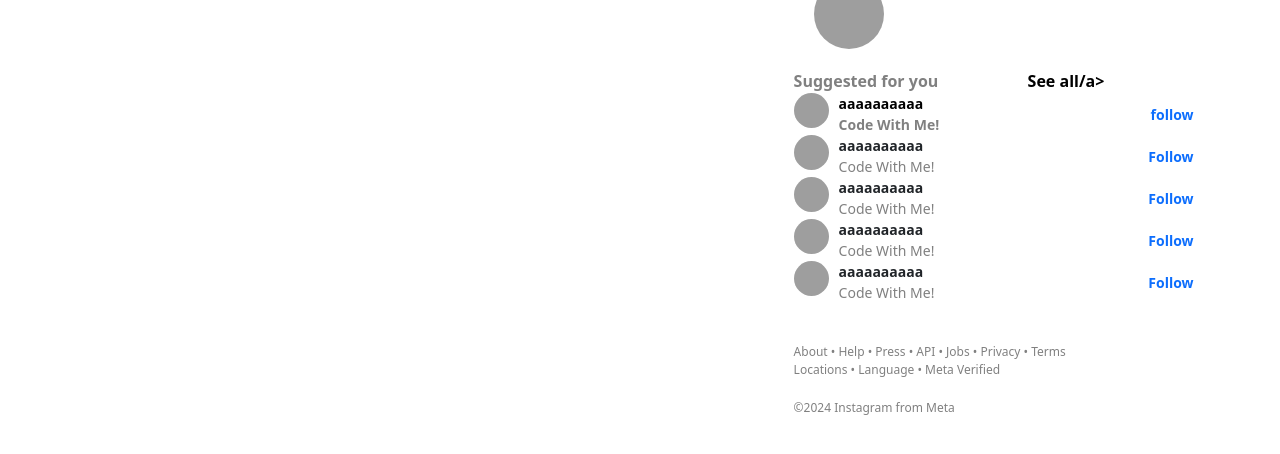
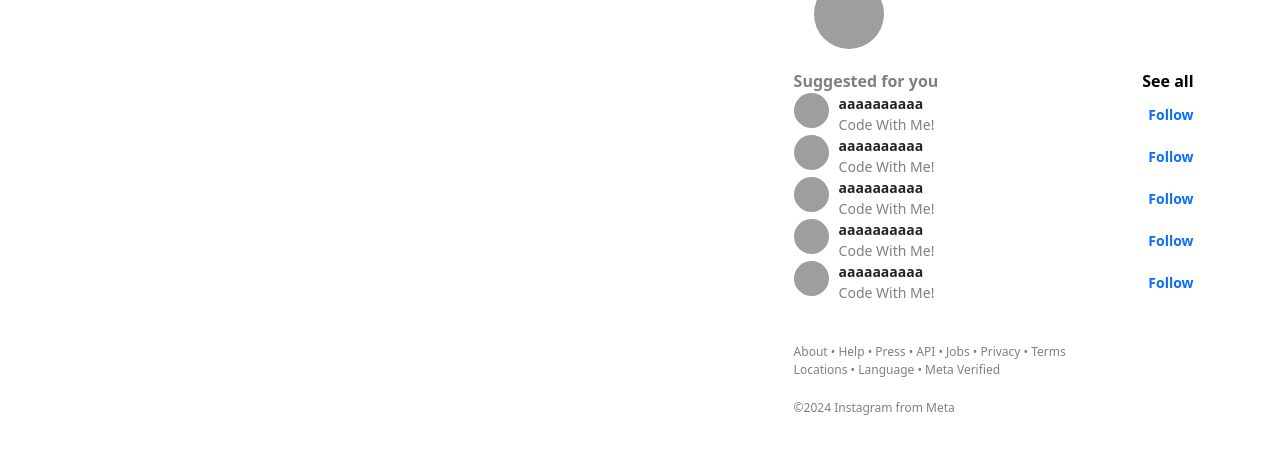
Before and after one commit to CanadaKimchi/instagram_copy, a Django app: template templates/instagram_copy/main.html in a window 1280 px wide. Shown: the part 101-555 px from the top of the page. Run offline with Django 5.2, Linux system fonts and the light colour scheme; the template is opened without the code that fills it, so the values that code supplies are empty; grey boxes are pictures that could not be loaded.

Commit message:
aws test

```diff
--- a/requirements.txt
+++ b/requirements.txt
@@ -1,5 +1,5 @@
 asgiref==3.7.2
-Django==5.0.1
+Django==4.2.9
 djangorestframework==3.14.0
 pytz==2023.3.post1
 sqlparse==0.4.4
--- a/templates/instagram_copy/main.html
+++ b/templates/instagram_copy/main.html
@@ -190,7 +190,7 @@
                 Suggested for you
             </div>
             <div>
-                <a href="#" style="font-weight: bold;color: black;text-decoration: none">See all/a>
+                <a href="#" style="font-weight: bold;color: black;text-decoration: none">See all</a>
             </div>
         </div>
         <div style="display: flex;flex-direction: row;justify-content: space-between; align-items: center;">
@@ -210,7 +210,7 @@
             </div>
 
             <div>
-                <a href="#" style="font-size: 14px;font-weight: bold;text-decoration: none">follow</a>
+                <a href="#" style="font-size: 14px;font-weight: bold;text-decoration: none">Follow</a>
             </div>
         </div>
         <div style="display: flex;flex-direction: row;justify-content: space-between; align-items: center;">
```
